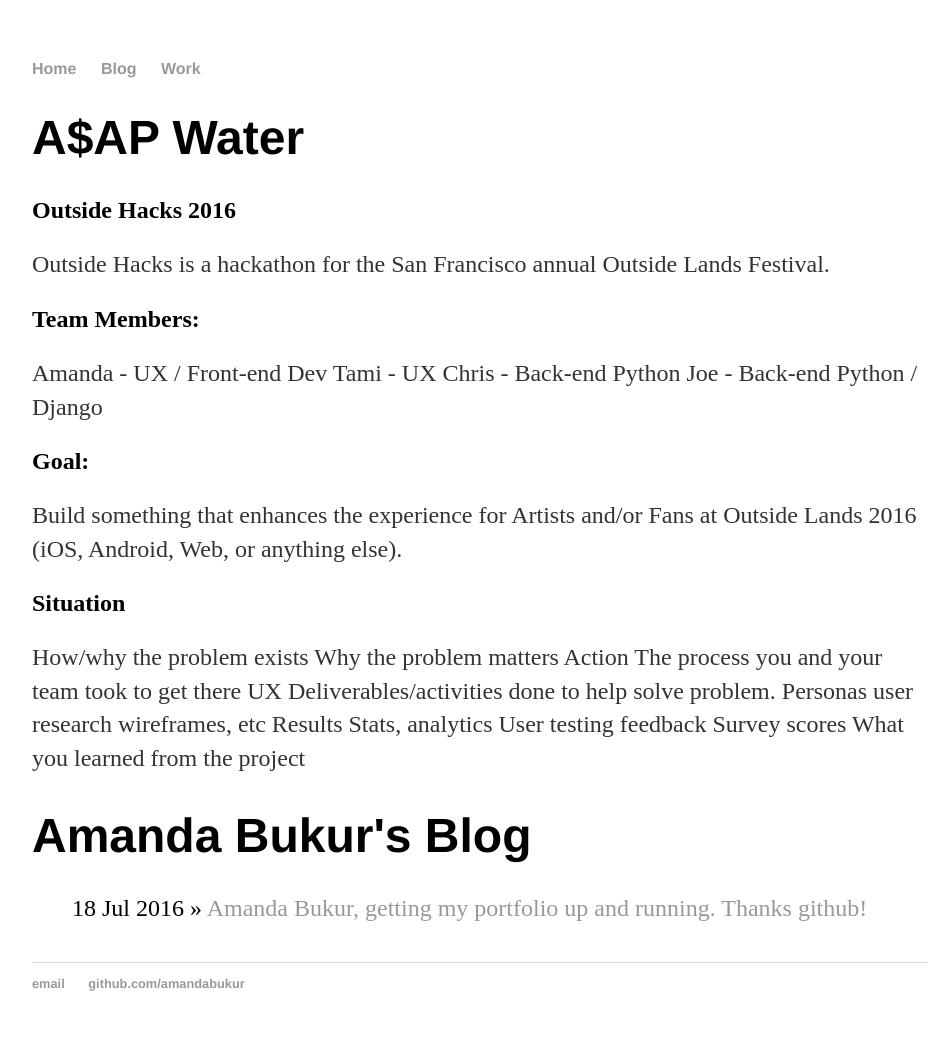
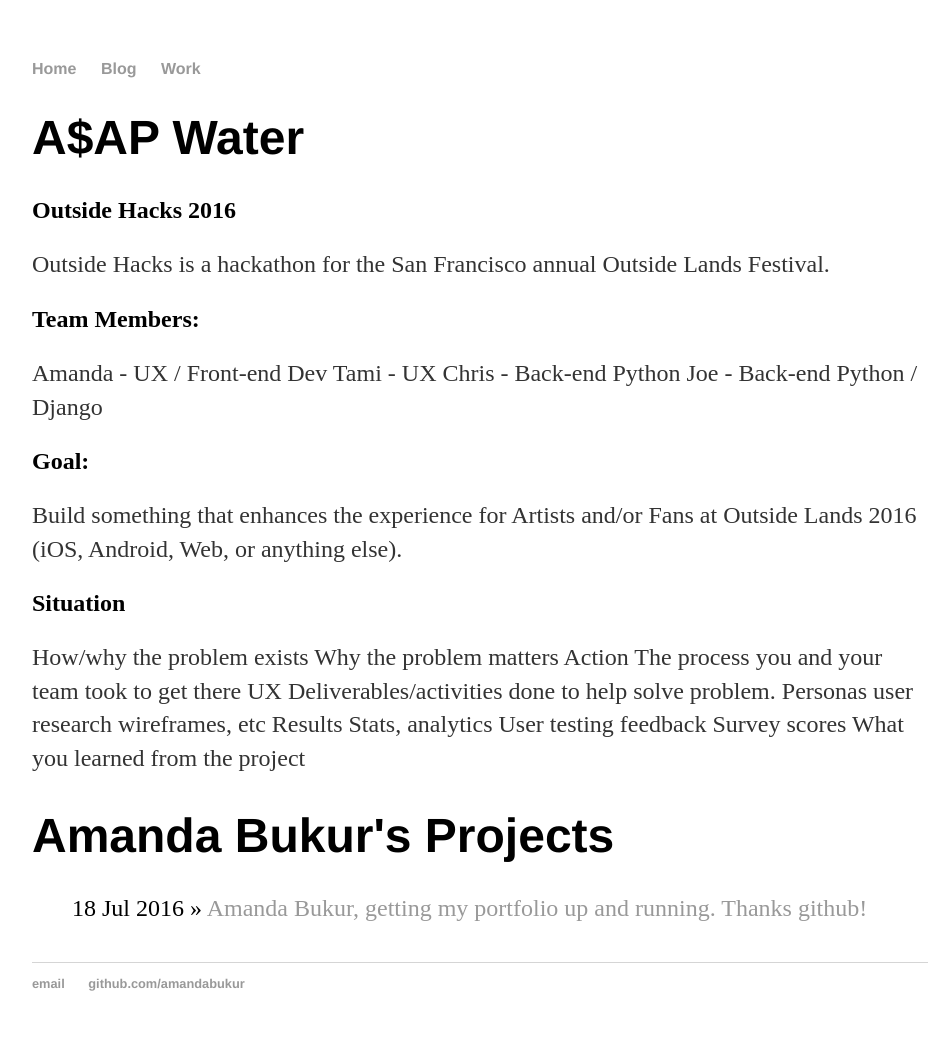
Before and after one commit to amandabukur/amandabukur.github.io, a Jekyll site: the page built from blog/index.html, in a window 1280 px wide. Shown: the whole page, without its empty margins (160-1108 px from the left). Built offline with Jekyll 4.4.1, drawn with Linux system fonts in a browser that asks for light colours.

Commit message:
small edits

```diff
--- a/_includes/analytics.html
+++ b/_includes/analytics.html
@@ -1,3 +1,5 @@
+<!-- Google analytics -->
+
 <script>
   (function(i,s,o,g,r,a,m){i['GoogleAnalyticsObject']=r;i[r]=i[r]||function(){
   (i[r].q=i[r].q||[]).push(arguments)},i[r].l=1*new Date();a=s.createElement(o),
--- a/blog/index.html
+++ b/blog/index.html
@@ -1,6 +1,6 @@
 ---
 layout: default
-title: Amanda Bukur's Blog
+title: Amanda Bukur's Projects
 ---
 
 	<h1>A$AP Water<h1>
--- a/index.html
+++ b/index.html
@@ -2,6 +2,7 @@
 layout: default
 title: Amanda Bukur, UX Designer
 ---
+		{% include head.html %}
 <div class="blurb">
 	<h1>Hi there, I'm Amanda Bukur!</h1>
 	<p>A user interface is like a joke. If you have to explain it, it's not that good. <a href="/about">Read more about my life...</a></p>
```
